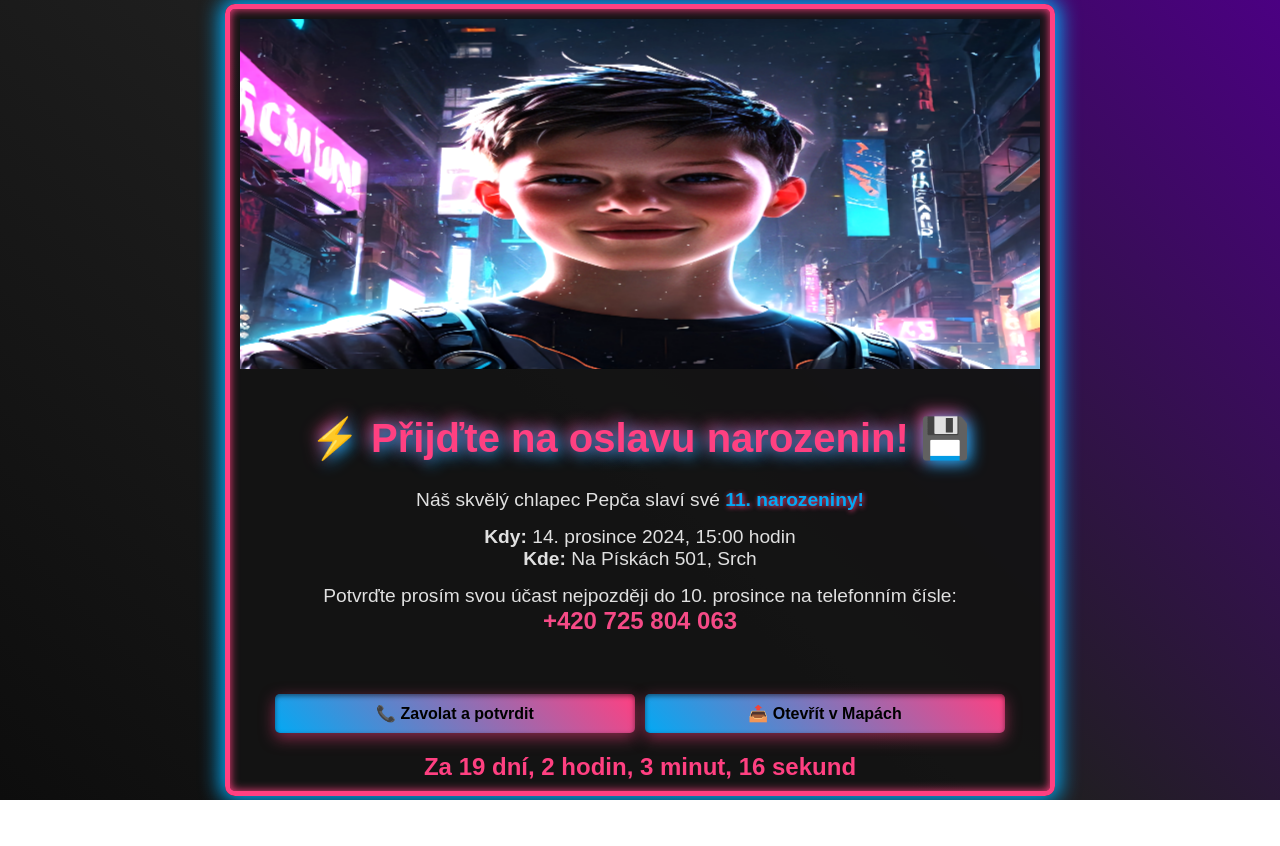
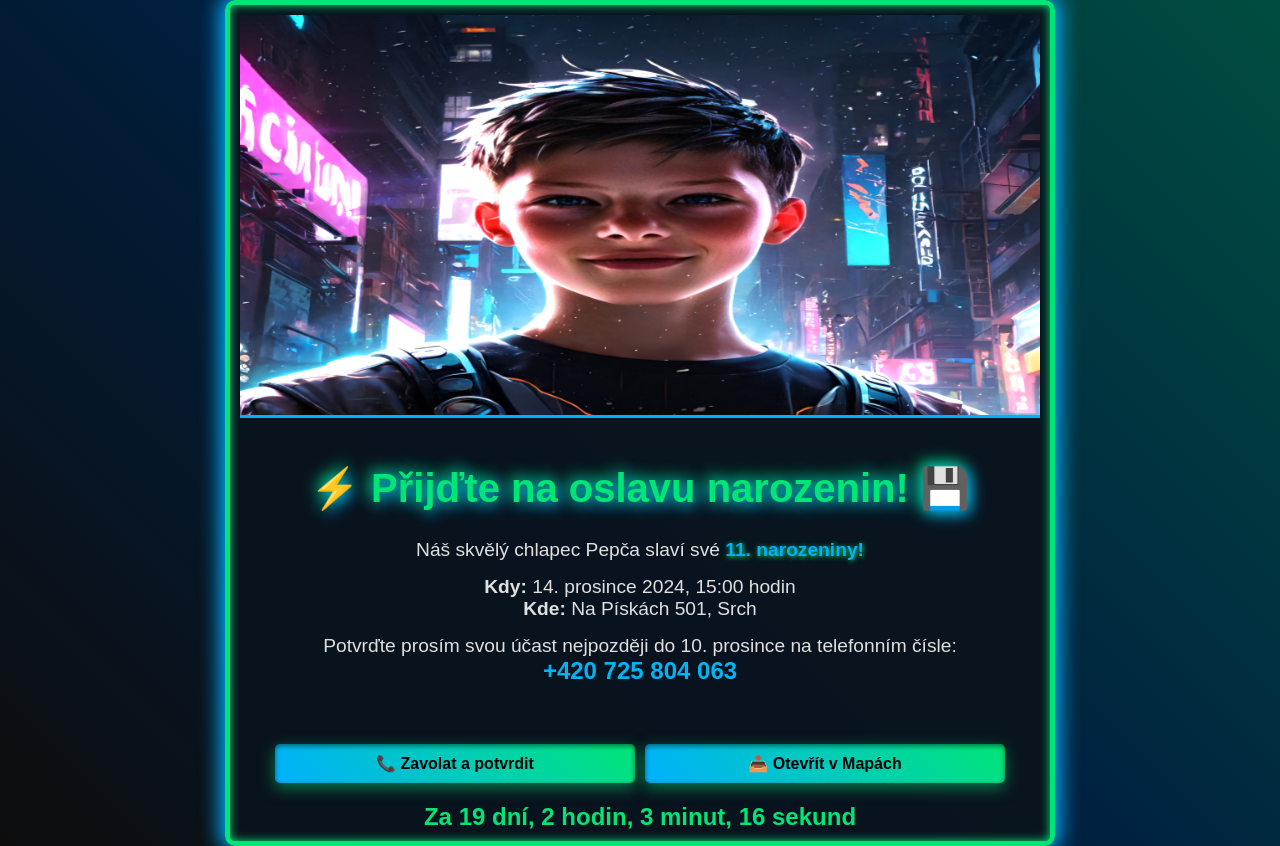
Before and after one commit to VendulkaB/Pepca, a plain HTML site: page index.html in a window 1280 px wide. Before the commit the page ends 800 px from the top, so only its background shows below. Drawn offline with Linux system fonts and the light colour scheme.

Commit message:
Update style.css

```diff
--- a/style.css
+++ b/style.css
@@ -3,7 +3,7 @@ body {
     font-family: 'Orbitron', sans-serif; /* Cyberpunk font */
     margin: 0;
     padding: 0;
-    background: linear-gradient(45deg, #0d0d0d, #1f1f1f, #4b0082);
+    background: linear-gradient(45deg, #0d0d0d, #001f3f, #004d40);
     display: flex;
     justify-content: center;
     align-items: center;
@@ -17,10 +17,10 @@ body {
     text-align: center;
     width: 90%;
     max-width: 800px;
-    background: rgba(20, 20, 20, 0.95);
-    border: 5px solid #ff4081;
+    background: rgba(10, 20, 30, 0.95);
+    border: 5px solid #00e676;
     border-radius: 10px;
-    box-shadow: 0px 0px 20px 5px #03a9f4, 0px 0px 10px #ff4081 inset;
+    box-shadow: 0px 0px 20px 5px #00b0ff, 0px 0px 10px #00e676 inset;
     overflow: hidden;
     position: relative;
     padding: 10px;
@@ -29,18 +29,18 @@ body {
 /* Fotografie */
 .photo-container {
     width: 100%;
-    max-height: 350px;
+    max-height: 400px;
     overflow: hidden;
     display: flex;
     justify-content: center;
     align-items: center;
+    border-bottom: 3px solid #00b0ff;
 }
 
 .birthday-photo {
     width: 100%;
     height: auto;
-    max-height: 350px;
-    border-bottom: 3px solid #03a9f4;
+    max-height: 400px;
     animation: photo-highlight 8s infinite alternate ease-in-out;
 }
 
@@ -53,8 +53,8 @@ body {
 .birthday-title {
     font-size: 2.5rem;
     font-weight: bold;
-    color: #ff4081;
-    text-shadow: 2px 2px 10px #03a9f4, -2px -2px 10px #ff4081;
+    color: #00e676;
+    text-shadow: 2px 2px 10px #00b0ff, -2px -2px 10px #00e676;
     animation: glow-text 3s infinite alternate;
 }
 
@@ -64,9 +64,9 @@ body {
 }
 
 .highlight {
-    color: #03a9f4;
+    color: #00b0ff;
     font-weight: bold;
-    text-shadow: 1px 1px 5px #ff4081;
+    text-shadow: 1px 1px 5px #00e676;
 }
 
 .confirmation {
@@ -76,7 +76,7 @@ body {
 
 .phone-number {
     font-size: 1.5rem;
-    color: #76c7c0;
+    color: #00e676;
     font-weight: bold;
     animation: blink 1.5s infinite;
 }
@@ -97,8 +97,8 @@ body {
     font-size: 1rem;
     font-weight: bold;
     color: #000;
-    background: linear-gradient(45deg, #03a9f4, #ff4081);
-    box-shadow: 0px 5px 15px rgba(255, 64, 129, 0.5), inset 0px 2px 5px rgba(0, 0, 0, 0.5);
+    background: linear-gradient(45deg, #00b0ff, #00e676);
+    box-shadow: 0px 5px 15px rgba(0, 224, 118, 0.5), inset 0px 2px 5px rgba(0, 0, 0, 0.5);
     transition: transform 0.2s ease-in-out, box-shadow 0.2s ease-in-out;
     text-align: center;
     min-width: 40%;
@@ -106,14 +106,14 @@ body {
 
 .confirm-button:hover, .share-button:hover {
     transform: scale(1.1);
-    box-shadow: 5px 5px 20px rgba(255, 64, 129, 0.8), inset 0px 5px 15px rgba(0, 0, 0, 0.7);
+    box-shadow: 5px 5px 20px rgba(0, 224, 118, 0.8), inset 0px 5px 15px rgba(0, 0, 0, 0.7);
 }
 
 /* Odpočet času */
 .countdown-timer {
     font-size: 1.5rem;
     font-weight: bold;
-    color: #ff4081;
+    color: #00e676;
     margin-top: 20px;
 }
 
@@ -124,20 +124,20 @@ body {
 }
 
 @keyframes glow-text {
-    0% { text-shadow: 2px 2px 10px #03a9f4, -2px -2px 10px #ff4081; }
-    100% { text-shadow: 4px 4px 20px #03a9f4, -4px -4px 20px #ff4081; }
+    0% { text-shadow: 2px 2px 10px #00b0ff, -2px -2px 10px #00e676; }
+    100% { text-shadow: 4px 4px 20px #00b0ff, -4px -4px 20px #00e676; }
 }
 
 @keyframes blink {
-    0% { color: #76c7c0; }
-    50% { color: #ff4081; }
-    100% { color: #76c7c0; }
+    0% { color: #00e676; }
+    50% { color: #00b0ff; }
+    100% { color: #00e676; }
 }
 
 /* Mobilní optimalizace */
 @media (max-width: 768px) {
     .photo-container {
-        max-height: 250px;
+        max-height: 300px;
     }
 
     .birthday-title {
```
